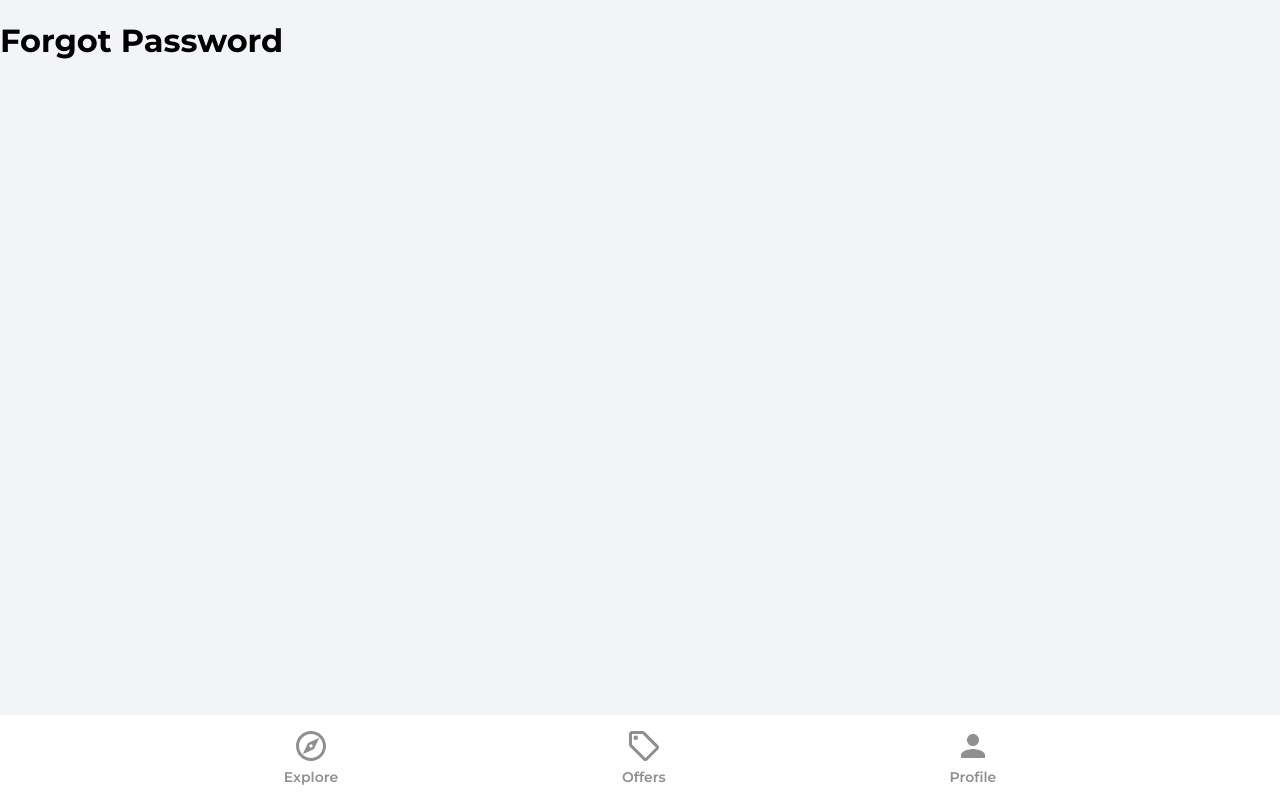
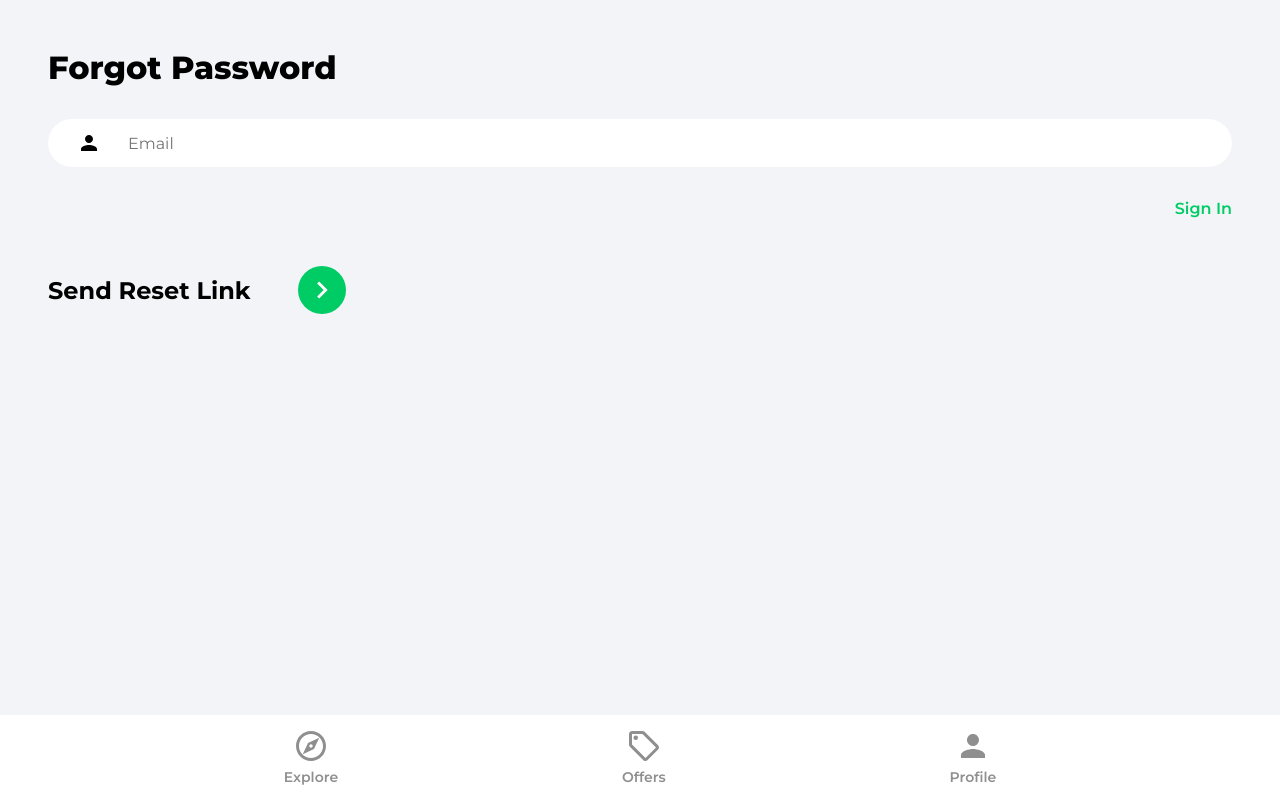
Before and after one commit to ozanisgor/house-marketplace-app-react, a React (Create React App) app: page /forgot-password in a window 1280 px wide. Built offline with nearby package versions, Linux system fonts and the light colour scheme.

Commit message:
add: Forgot Password Page

```diff
--- a/src/pages/ForgotPassword.jsx
+++ b/src/pages/ForgotPassword.jsx
@@ -1,7 +1,61 @@
+import { useState } from 'react'
+import { Link } from 'react-router-dom'
+import { getAuth, sendPasswordResetEmail } from 'firebase/auth'
+import { toast } from 'react-toastify'
+import { ReactComponent as ArrowRightIcon } from '../assets/svg/keyboardArrowRightIcon.svg'
+
 function ForgotPassword() {
+  const [email, setEmail] = useState('')
+
+  const onChange = e => {
+    setEmail(e.target.value)
+  }
+
+  const onSubmit = async e => {
+    e.preventDefault()
+    try {
+      const auth = getAuth()
+      await sendPasswordResetEmail(auth, email)
+      toast.success('Email was sent')
+    } catch (error) {
+      toast.error('Could not send reset email')
+    }
+  }
+
   return (
-    <div>
-      <h1>Forgot Password</h1>
+    <div className="pageContainer">
+      <header>
+        <p className="pageHeader">Forgot Password</p>
+      </header>
+      <main>
+        <form onSubmit={onSubmit}>
+          <input
+            type="email"
+            className="emailInput"
+            placeholder="Email"
+            id="email"
+            value={email}
+            onChange={onChange}
+          />
+          <Link
+            className="forgotPasswordLink"
+            to="/sign-in"
+          >
+            Sign In
+          </Link>
+
+          <div className="signInBar">
+            <div className="signInText">Send Reset Link</div>
+            <button className="signInButton">
+              <ArrowRightIcon
+                fill="#ffffff"
+                width="34px"
+                height="34px"
+              />
+            </button>
+          </div>
+        </form>
+      </main>
     </div>
   )
 }
```
